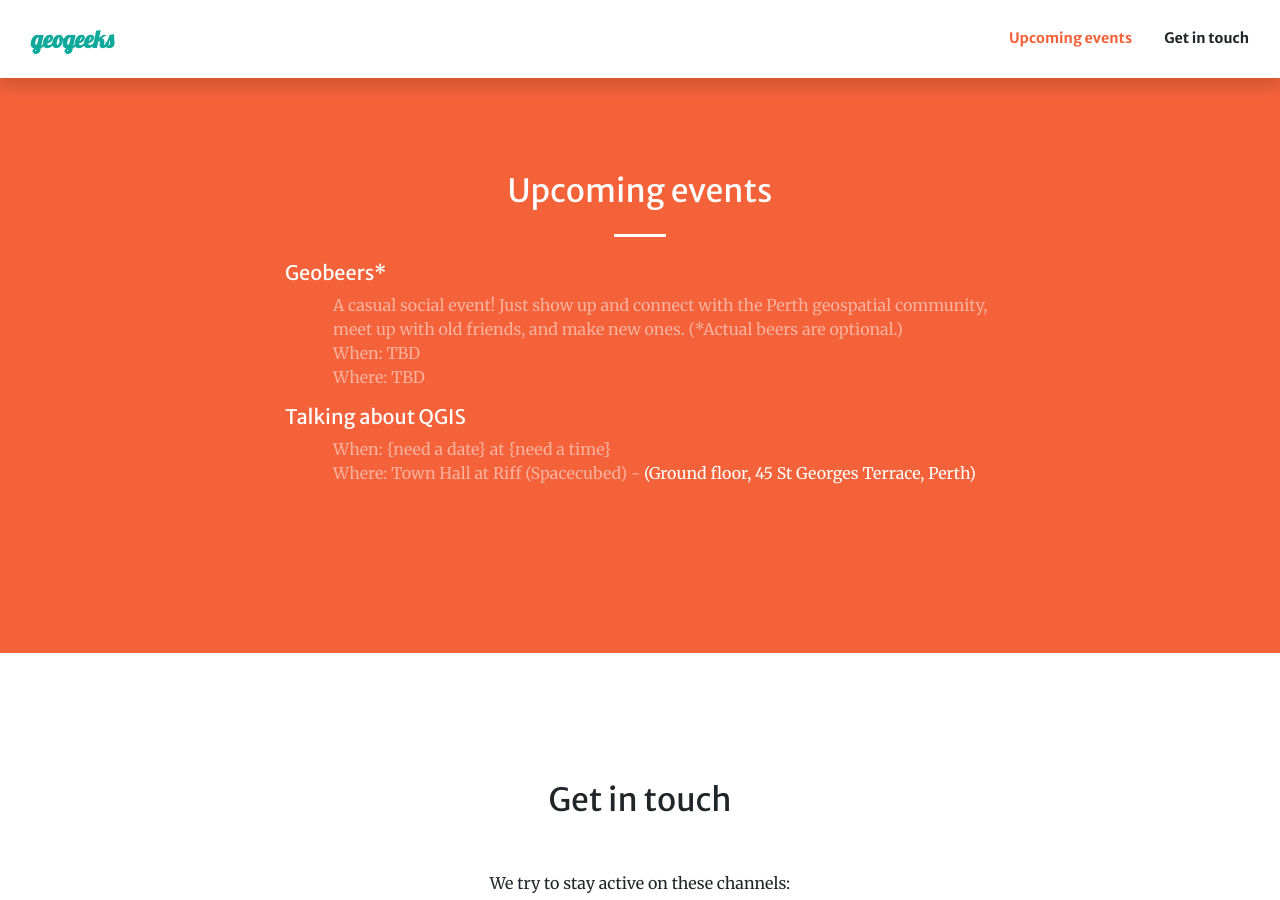
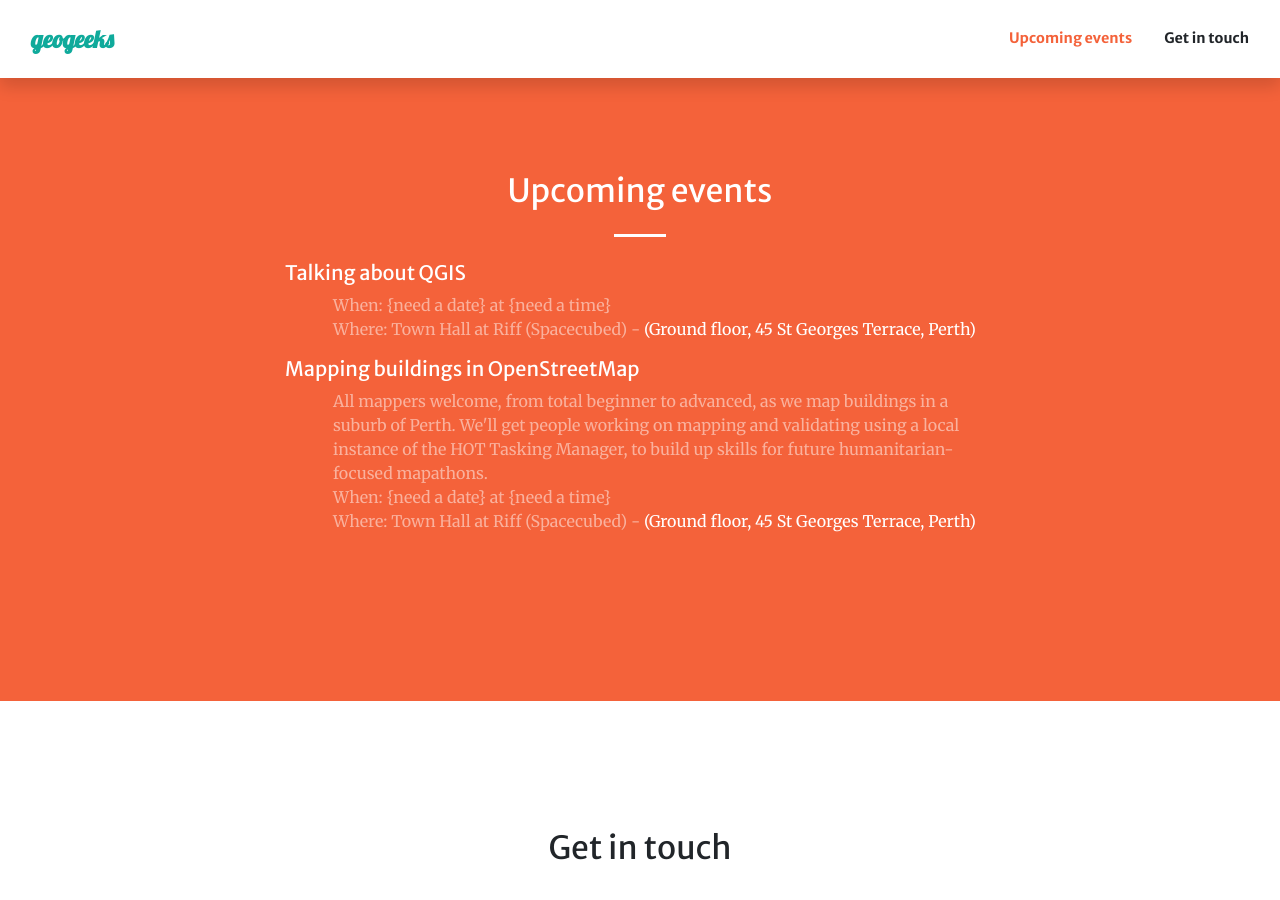
Before and after one commit to geogeeks-au/geogeeks-au.github.io, a Jekyll site: the page built from index.html, in a window 1280 px wide and 900 px high, scrolled down 856 px. Built offline with Jekyll 4.4.1, drawn with Linux system fonts in a browser that asks for light colours; comment, search, counter and statistics services are not loaded.

Commit message:
update events

```diff
--- a/_data/events.yml
+++ b/_data/events.yml
@@ -8,14 +8,14 @@ description:
   content:
 # edit the section below for upcoming events. comment out draft events, or comment out the whole section to display a "no upcoming events" message.
 events:
-  - name: Geobeers*
-    description: A casual social event! Just show up and connect with the Perth geospatial community, meet up with old friends, and make new ones. (*Actual beers are optional.)
-    date: TBD
-    time:
-    location:
-      name: TBD
-      address:
-      url:
+  # - name: Geobeers*
+  #   description: A casual social event! Just show up and connect with the Perth geospatial community, meet up with old friends, and make new ones. (*Actual beers are optional.)
+  #   date: TBD
+  #   time:
+  #   location:
+  #     name: TBD
+  #     address:
+  #     url:
   - name: Talking about QGIS
     description:
     date: "{need a date}"
@@ -24,3 +24,11 @@ events:
       name: Town Hall at Riff (Spacecubed)
       address: (Ground floor, 45 St Georges Terrace, Perth)
       url: https://spacecubed.com/
+  - name: Mapping buildings in OpenStreetMap
+    description: All mappers welcome, from total beginner to advanced, as we map buildings in a suburb of Perth. We'll get people working on mapping and validating using a local instance of the HOT Tasking Manager, to build up skills for future humanitarian-focused mapathons.
+    date: "{need a date}"
+    time: "{need a time}"
+    location:
+      name: Town Hall at Riff (Spacecubed)
+      address: (Ground floor, 45 St Georges Terrace, Perth)
+      url: https://spacecubed.com/
```
